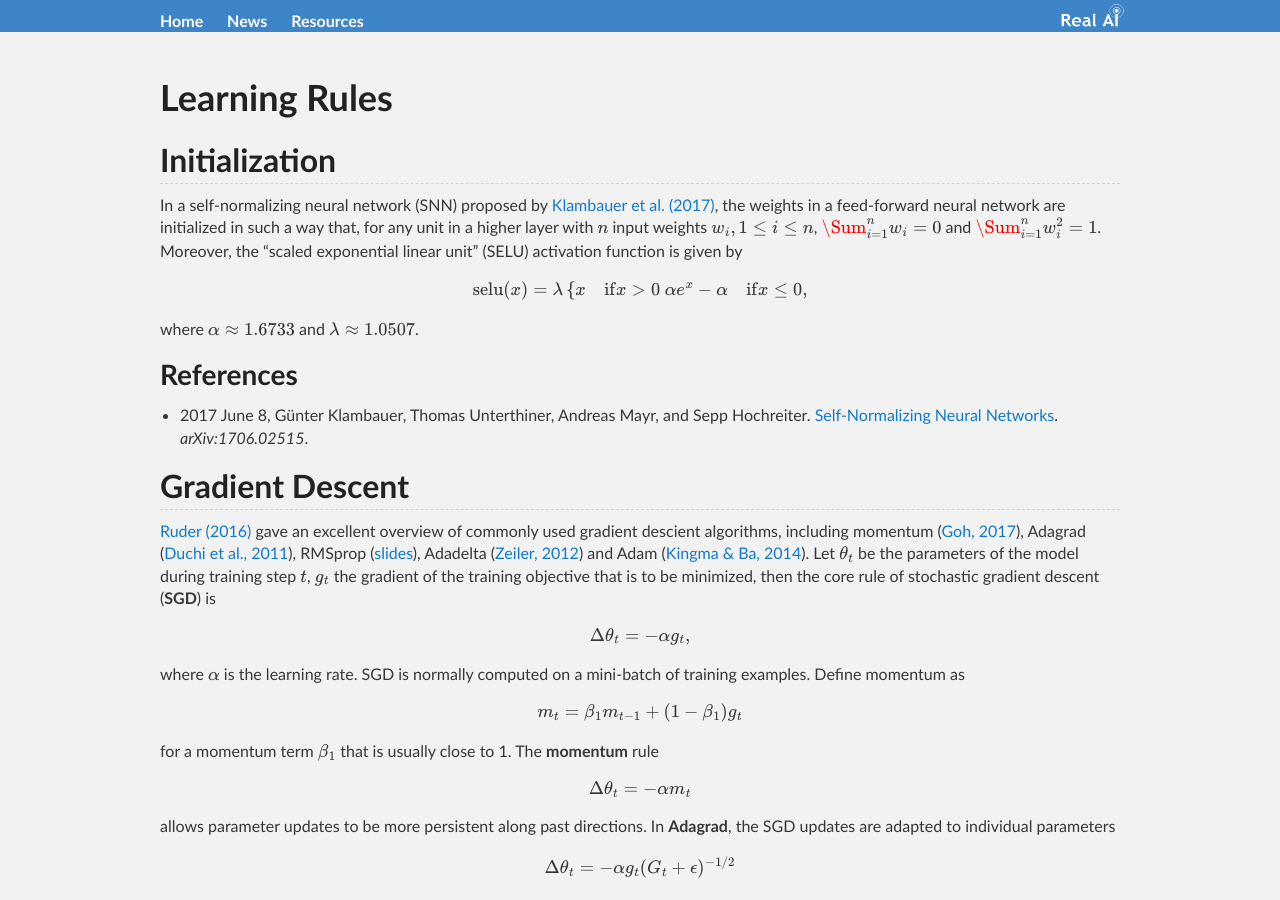
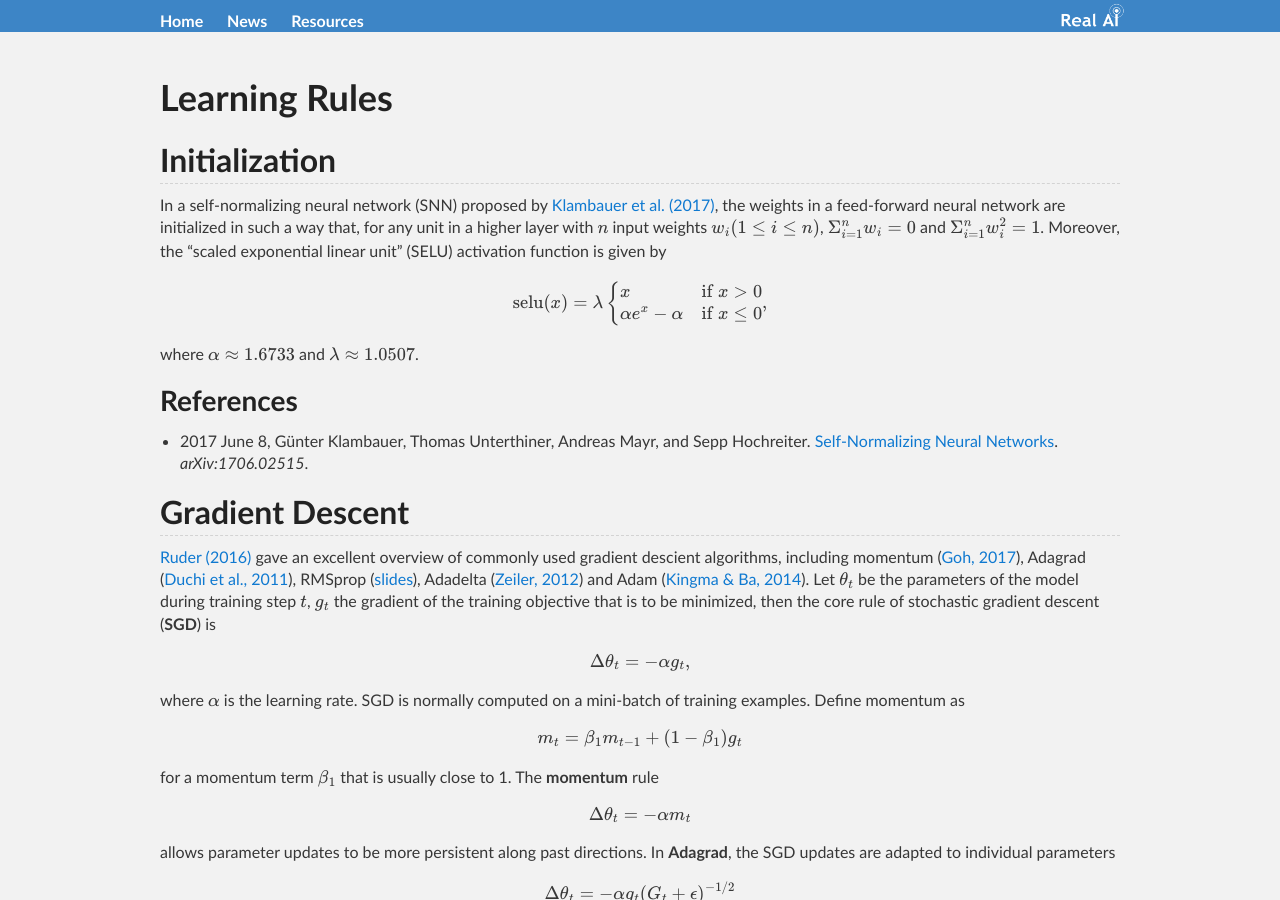
Before and after one commit to Tonywuhk/realai.org, a Jekyll site: the page built from learning-rules.md, in a window 1280 px wide and 900 px high. Built offline with Jekyll 4.4.1, drawn with Linux system fonts in a browser that asks for light colours; our own code applies the rules of GitHub Pages for plain Markdown files; formulas are drawn with MathJax 3; comment, search, counter and statistics services are not loaded; the repository's description, which GitHub fills in, is left out.

Commit message:
Create learning-rules.md

```diff
--- a/learning-rules.md
+++ b/learning-rules.md
@@ -6,13 +6,13 @@ mathjax: true
 
 ## Initialization
 
-In a self-normalizing neural network (SNN) proposed by [Klambauer et al. (2017)](https://arxiv.org/abs/1706.02515), the weights in a feed-forward neural network are initialized in such a way that, for any unit in a higher layer with \\(n\\) input weights \\(w_i, 1 \leq i \leq n\\), \\(\Sum_{i=1}^n w_i = 0\\) and \\(\Sum_{i=1}^n w_i^2 = 1\\). Moreover, the "scaled exponential linear unit" (SELU) activation function is given by
+In a self-normalizing neural network (SNN) proposed by [Klambauer et al. (2017)](https://arxiv.org/abs/1706.02515), the weights in a feed-forward neural network are initialized in such a way that, for any unit in a higher layer with \\(n\\) input weights \\(w_i (1 \leq i \leq n)\\), \\(\Sigma_{i=1}^n w_i = 0\\) and \\(\Sigma_{i=1}^n w_i^2 = 1\\). Moreover, the "scaled exponential linear unit" (SELU) activation function is given by
 
 $$
 \text{selu}(x) = \lambda
   \begin{cases}
-    x & \text{if} x>0 \
-    \alpha e^x - \alpha & \text{if} x \leq 0
+    x & \text{if } x>0 \\
+    \alpha e^x - \alpha & \text{if } x \leq 0
   \end{cases},
 $$
 
```
